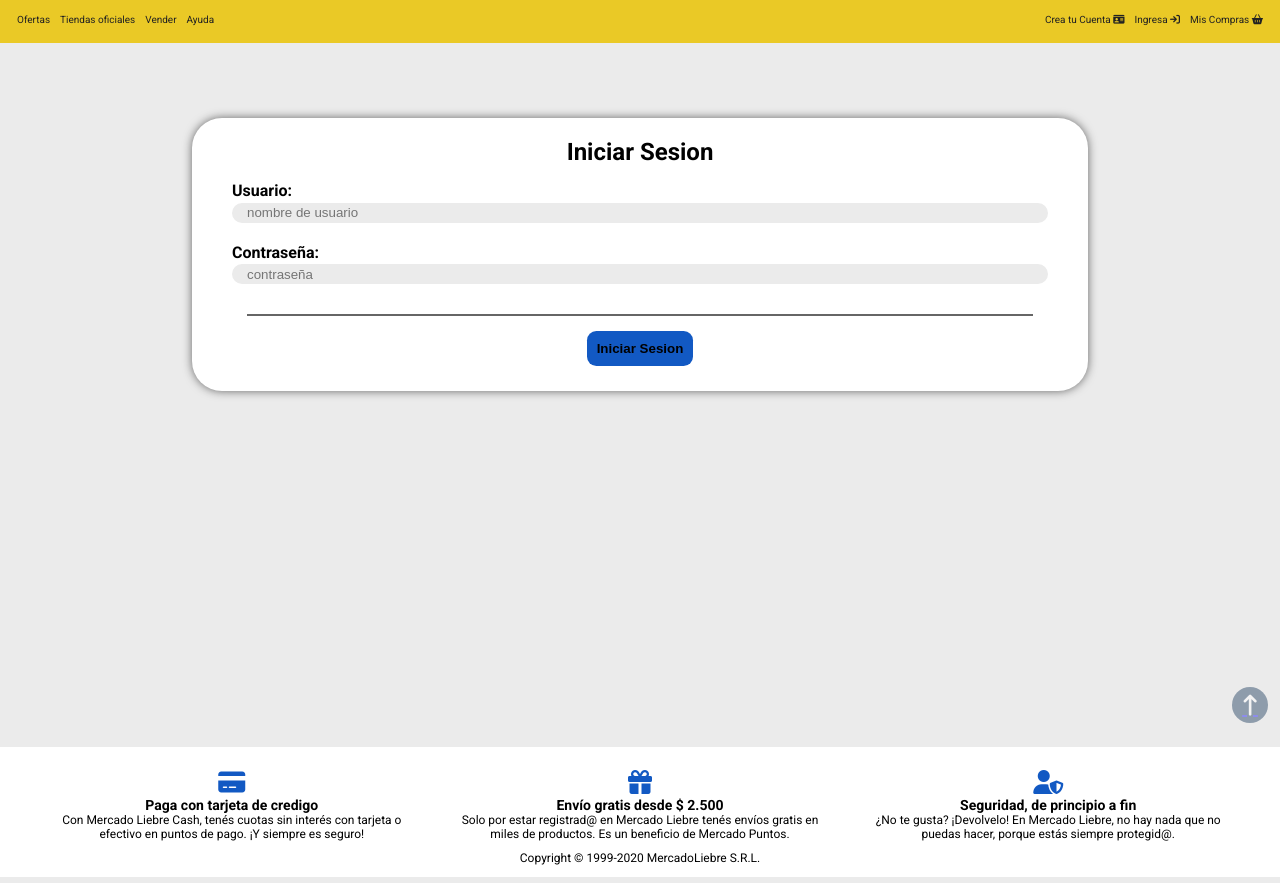
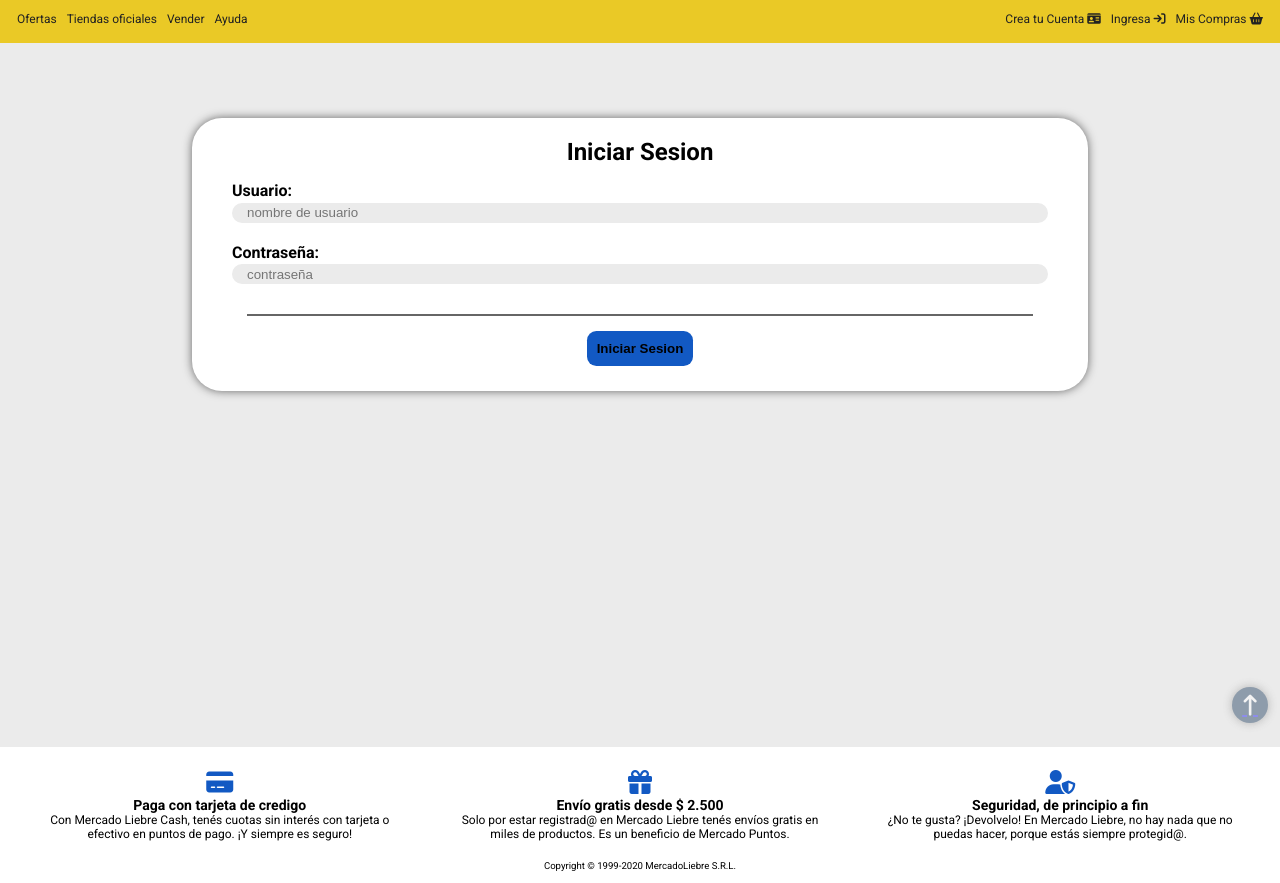
Before and after one commit to Esteban-Somoza/DH-MercadoLiebre, a website: page views/login.html in a window 1280 px wide. Shown: the part 65-948 px from the top of the page. Drawn offline with Linux system fonts and the light colour scheme; files whose address does not match are found by name.

Commit message:
mejore estructura del footer, arregle height login

```diff
--- a/public/css/footer.css
+++ b/public/css/footer.css
@@ -4,6 +4,7 @@
     padding: 1em ;
     margin-top: 1em;
 }
+
 
 footer .iconos{
     display: inline;
@@ -16,19 +17,15 @@
     transition: all 0.2s ease;
 }
 
-footer section:hover .iconos {
+footer article:hover .iconos {
     color: #EAC926;
 }
 
-footer section {
+footer article {
     margin-top: 10px;
+    /* width: 30%; */
 }
 
-footer p {
-    margin:auto;
-    padding-top: 2em;
-    font-size: .8em;
-}
 
 footer a {
     background-color: #03264C;
@@ -42,20 +39,14 @@
     transition: all .2s ease;
     display: flex;
     z-index: 2;
+    box-shadow: 0px 0px 10px rgba(100, 100, 100, 1);
 }
 
-footer div {
-    background-color: #03264C;
-    border-radius: 50%;
-    width: 3em;
-    height: 3em;
-    position: fixed;
-    right: 1em;
-    bottom: 1em;
-    opacity: .5;
-    transition: all .4s ease;
-    display: flex;
-    z-index: 10;
+#copyright {
+    width: 100%;
+    margin:auto;
+    padding-top: 2em;
+    font-size: .8em;
 }
 
 #btn:hover {
@@ -70,4 +61,5 @@
     margin: auto;
     position: relative;
     z-index: 5;
+
 }
--- a/public/css/header.css
+++ b/public/css/header.css
@@ -94,7 +94,9 @@
 header nav ul a {
     color: #222222;
     text-decoration: none;
-    font-size: 10px;
+    font-size: clamp(1em, 1.5em, 1em);
+    /* font-size: clamp(1rem, 10vw, 2rem);  */
+
 }
 
 header nav ul li {
--- a/public/css/login.css
+++ b/public/css/login.css
@@ -66,7 +66,7 @@
 }
 
 blockquote {
-    height: 100vh;
+    min-height: 100vh;
 }
 
 div label {
--- a/public/css/media.css
+++ b/public/css/media.css
@@ -13,7 +13,7 @@
         grid-template-rows: 85vw 85vw 85vw 85vw;
     }
 
-    footer section {
+    footer article {
         display: block;
     }
 
@@ -39,13 +39,14 @@
         display: none;
     }
 
-    footer {
+    footer section {
         display: flex;
         flex-wrap: wrap;
         justify-content: space-evenly;
+        gap: 2em;
     }
 
-    footer section {
+    footer article {
         width: 30%
     }
 
--- a/views/login.html
+++ b/views/login.html
@@ -30,12 +30,14 @@
                 <a href="/" class="logo"> <img src="./images/logo-mercado-liebre.svg" alt="logo"> </a>
                 <div id="busqueda">
                     <form action="GET">
-                        <input placeholder="Buscar productos, marcas y mas" type="text" name="user" id="name" data-error="Error">
+                        <input placeholder="Buscar productos, marcas y mas" type="text" name="user" id="name"
+                            data-error="Error">
                     </form>
                     <i class="fa-solid fa-magnifying-glass"> </i>
                 </div>
                 <!-- <h3 id="busqueda"><i class="fa-solid fa-magnifying-glass"></i></h3> -->
-                <h3 class="cuotas"><i class="fa-solid fa-hand-holding-dollar"></i> Compra en cuotas y sin tarjeta de credito
+                <h3 class="cuotas"><i class="fa-solid fa-hand-holding-dollar"></i> Compra en cuotas y sin tarjeta de
+                    credito
                 </h3>
             </div>
             <nav class="navbar">
@@ -80,31 +82,33 @@
     <!-- <div class = "break"></div> -->
     <footer>
         <section>
-            <h3 class="iconos"><i class="fa-solid fa-credit-card"></i></h3>
-            <h3>Paga con tarjeta de credigo</h3>
             <article>
-                Con Mercado Liebre Cash, tenés cuotas sin interés con tarjeta o efectivo en
-                puntos de pago. ¡Y siempre es seguro!
+                <h3 class="iconos"><i class="fa-solid fa-credit-card"></i></h3>
+                <h3>Paga con tarjeta de credigo</h3>
+                <p class="texto">
+                    Con Mercado Liebre Cash, tenés cuotas sin interés con tarjeta o efectivo en
+                    puntos de pago. ¡Y siempre es seguro!
+                </p>
+            </article>
+            <article>
+                <h3 class="iconos"><i class="fa-solid fa-gift"></i></h3>
+                <h3>Envío gratis desde $ 2.500</h3>
+                <p>
+                    Solo por estar registrad@ en Mercado Liebre tenés envíos gratis en miles de
+                    productos. Es un beneficio de Mercado Puntos.
+                </p>
+            </article>
+            <article>
+                <h3 class="iconos"><i class="fa-solid fa-user-shield"></i></h3>
+                <h3>Seguridad, de principio a fin</h3>
+                <p>
+                    ¿No te gusta? ¡Devolvelo! En Mercado Liebre, no hay nada que no puedas hacer,
+                    porque estás siempre protegid@.
+                </p>
             </article>
         </section>
-        <section>
-            <h3 class="iconos"><i class="fa-solid fa-gift"></i></h3>
-            <h3>Envío gratis desde $ 2.500</h3>
-            <article>
-                Solo por estar registrad@ en Mercado Liebre tenés envíos gratis en miles de
-                productos. Es un beneficio de Mercado Puntos.
-            </article>
-        </section>
-        <section>
-            <h3 class="iconos"><i class="fa-solid fa-user-shield"></i></h3>
-            <h3>Seguridad, de principio a fin</h3>
-            <article>
-                ¿No te gusta? ¡Devolvelo! En Mercado Liebre, no hay nada que no puedas hacer,
-                porque estás siempre protegid@.
-            </article>
-        </section>
-        <section>Copyright © 1999-2020 MercadoLiebre S.R.L.
-        </section>
+        <p id="copyright">Copyright © 1999-2020 MercadoLiebre S.R.L.
+        </p>
         <a href="#top" id="btn"><i class="fa-solid fa-arrow-up-long"></i></button></a>
     </footer>
 </body>
```
Also changed, not shown: views/home.html (+23 -21 lines), views/register.html (+26 -23 lines).
